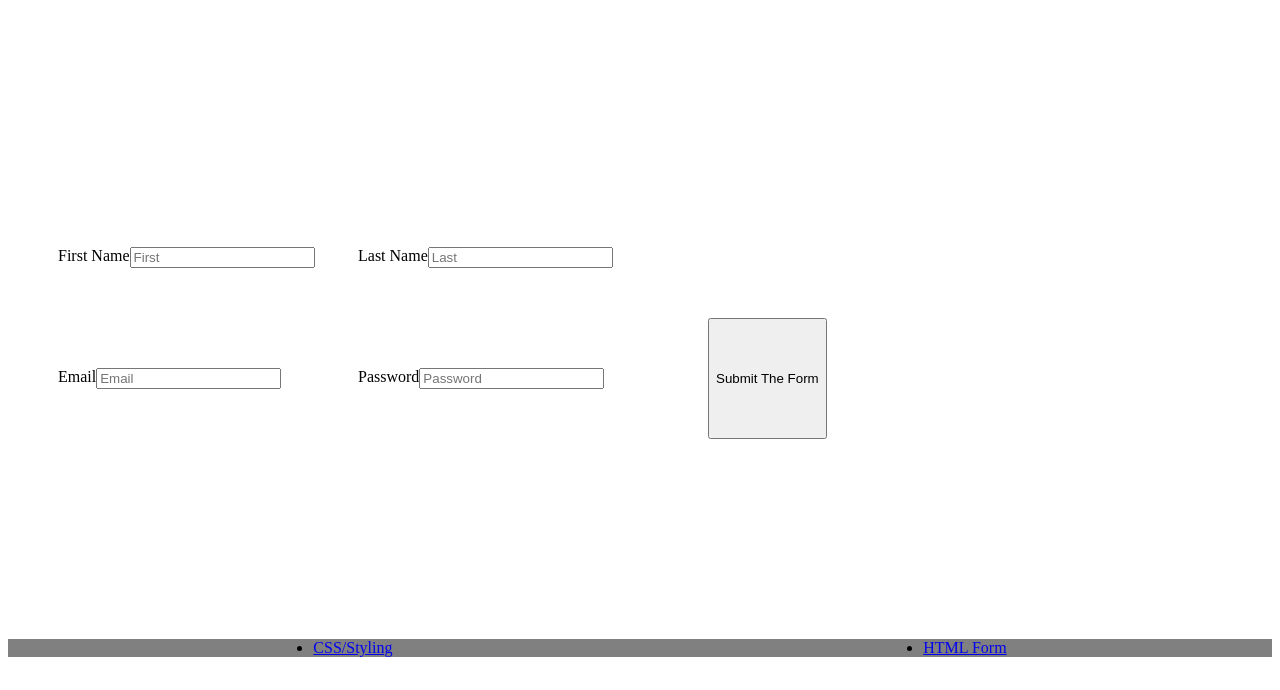
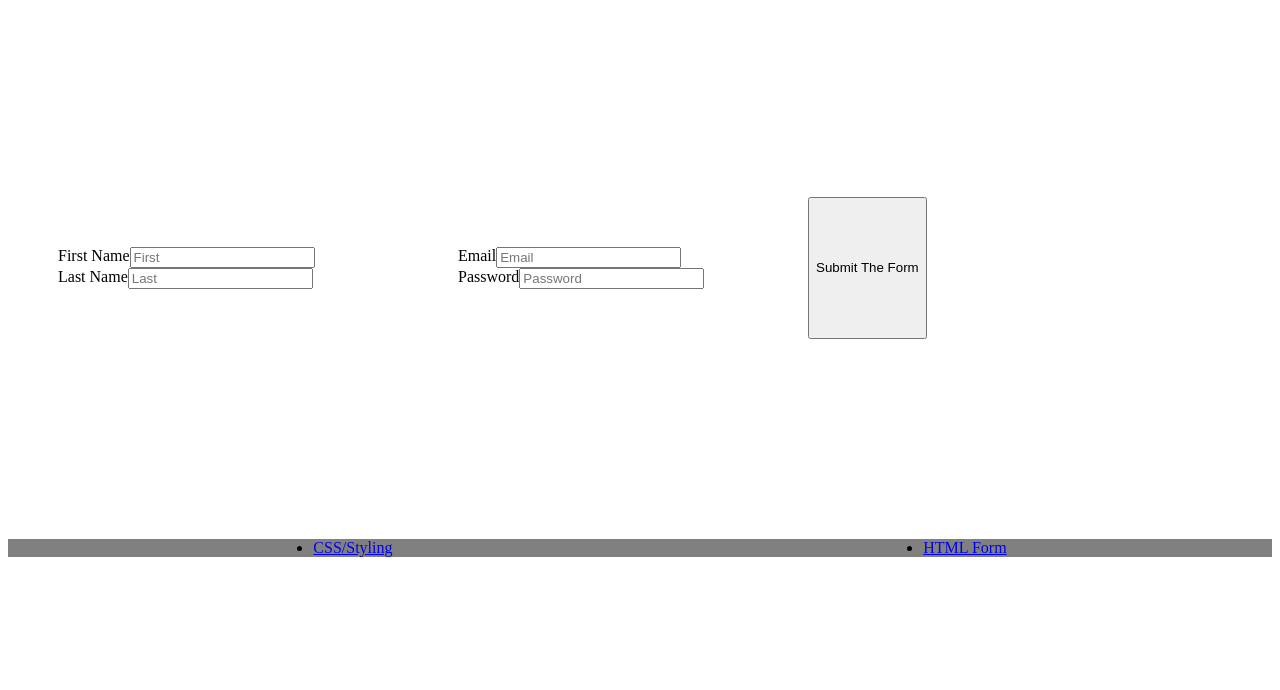
Before and after one commit to Lubeth2026/week2-d3-flex-forms, a plain HTML site: page form.html in a window 1280 px wide. Shown: the part 110-800 px from the top of the page. Drawn offline with Linux system fonts and the light colour scheme.

Commit message:
Add format form layout chronological order

```diff
--- a/style.css
+++ b/style.css
@@ -32,13 +32,14 @@ flex-wrap: wrap;
 margin-top: 200px;
 margin-bottom: 200px;
 }
-.column {
-    flex-wrap: column;
-    display: flex;
-    padding: 50px;
-}
 .input {
     display: flex;
     flex-wrap: column;
     width: 300px;
 }
+
+.column {
+    flex-direction: column;
+    display: flex;
+    padding: 50px;
+}
```
